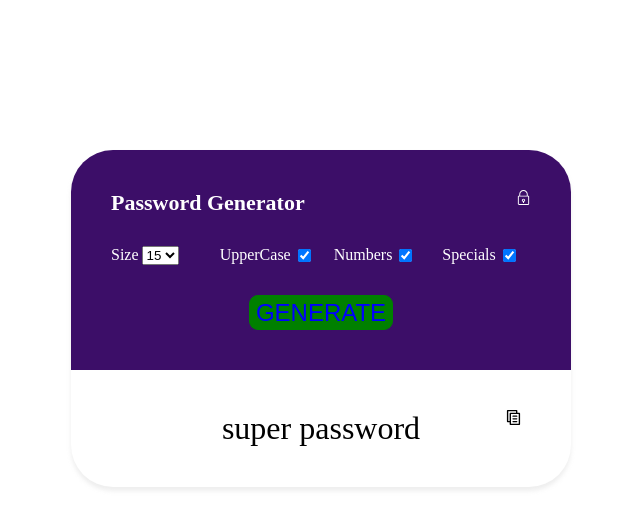
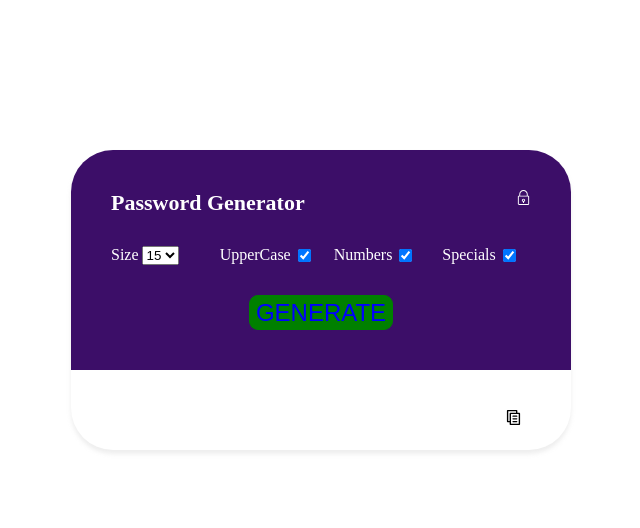
Before and after one commit to favio102/Password-Generator, a React (Create React App) app: page / in a window 1280 px wide. Shown: the top 528 px of the page, without its empty margins (319-959 px from the left). Built offline with nearby package versions, Linux system fonts and the light colour scheme.

Commit message:
submiting form logic added

```diff
--- a/public/index.html
+++ b/public/index.html
@@ -15,29 +15,10 @@
       user's mobile device or desktop. See https://developers.google.com/web/fundamentals/web-app-manifest/
     -->
     <link rel="manifest" href="%PUBLIC_URL%/manifest.json" />
-    <!--
-      Notice the use of %PUBLIC_URL% in the tags above.
-      It will be replaced with the URL of the `public` folder during the build.
-      Only files inside the `public` folder can be referenced from the HTML.
-
-      Unlike "/favicon.ico" or "favicon.ico", "%PUBLIC_URL%/favicon.ico" will
-      work correctly both with client-side routing and a non-root public URL.
-      Learn how to configure a non-root public URL by running `npm run build`.
-    -->
-    <title>React App</title>
+    <title>Password Generator</title>
   </head>
   <body>
     <noscript>You need to enable JavaScript to run this app.</noscript>
     <div id="root"></div>
-    <!--
-      This HTML file is a template.
-      If you open it directly in the browser, you will see an empty page.
-
-      You can add webfonts, meta tags, or analytics to this file.
-      The build step will place the bundled scripts into the <body> tag.
-
-      To begin the development, run `npm start` or `yarn start`.
-      To create a production bundle, use `npm run build` or `yarn build`.
-    -->
   </body>
 </html>
--- a/src/components/PasswordGeneratorBody/PasswordGeneratorBody.jsx
+++ b/src/components/PasswordGeneratorBody/PasswordGeneratorBody.jsx
@@ -1,12 +1,23 @@
 import s from "./style.module.css";
 
-export function PasswordGeneratorBody() {
+export function PasswordGeneratorBody(props) {
+  const submit = (e) => {
+    e.preventDefault();
+    let formData = {};
+
+    new FormData(e.currentTarget).forEach((value, key) => {
+      formData[key] = value;
+    });
+    let generatedPassword = Math.random();
+    props.onSubmit(generatedPassword);
+  };
+
   return (
-    <form>
+    <form onSubmit={submit}>
       <div className={s.grid_container}>
         <div className={s.grid_item}>
           Size
-          <select name="values" defaultValue={15}>
+          <select name="size" defaultValue={15}>
             <option value="5">5</option>
             <option value="10">10</option>
             <option value="15">15</option>
@@ -15,22 +26,22 @@ export function PasswordGeneratorBody() {
         </div>
         <div className={s.grid_item}>
           UpperCase
-          <input type="checkbox" defaultChecked />
+          <input name="uppercase" type="checkbox" defaultChecked />
         </div>
         <div className={s.grid_item}>
           Numbers
-          <input type="checkbox" defaultChecked />
+          <input name="number" type="checkbox" defaultChecked />
         </div>
         <div className={s.grid_item}>
           Specials
-          <input type="checkbox" defaultChecked />
+          <input name="special" type="checkbox" defaultChecked />
         </div>
       </div>
-        <div className={s.btn_container}>
-          <button type="submit" className={s.btn_generate}>
-            GENERATE
-          </button>
-        </div>
+      <div className={s.btn_container}>
+        <button type="submit" className={s.btn_generate}>
+          GENERATE
+        </button>
+      </div>
     </form>
   );
 }
--- a/src/components/PasswordGeneratorCard/PasswordGeneratorCard.jsx
+++ b/src/components/PasswordGeneratorCard/PasswordGeneratorCard.jsx
@@ -1,14 +1,18 @@
-import { PasswordGeneratorBody } from '../PasswordGeneratorBody/PasswordGeneratorBody'
-import { PasswordGeneratorFooter } from '../PasswordGeneratorFooter/PasswordGeneratorFooter'
-import { PasswordGeneratorHeader } from '../PasswordGeneratorHeader/PasswordGeneratorHeader'
+import { useState } from "react";
+import { PasswordGeneratorBody } from "../PasswordGeneratorBody/PasswordGeneratorBody";
+import { PasswordGeneratorFooter } from "../PasswordGeneratorFooter/PasswordGeneratorFooter";
+import { PasswordGeneratorHeader } from "../PasswordGeneratorHeader/PasswordGeneratorHeader";
 import s from "./style.module.css";
 
 export function PasswordGeneratorCard() {
-    return <div className={s.root}>
-        <div className={s.main}>
-            <PasswordGeneratorHeader />
-            <PasswordGeneratorBody />
-        </div>
-        <PasswordGeneratorFooter />
+  const [password, setPassword] = useState("");
+  return (
+    <div className={s.root}>
+      <div className={s.main}>
+        <PasswordGeneratorHeader />
+        <PasswordGeneratorBody onSubmit={setPassword} />
+      </div>
+      <PasswordGeneratorFooter password={password} />
     </div>
+  );
 }
--- a/src/components/PasswordGeneratorFooter/PasswordGeneratorFooter.jsx
+++ b/src/components/PasswordGeneratorFooter/PasswordGeneratorFooter.jsx
@@ -1,10 +1,10 @@
 import s from "./style.module.css";
-import copyPaste from "../../assets/copy-paste.svg"
+import copyPaste from "../../assets/copy-paste.svg";
 
-export function PasswordGeneratorFooter() {
+export function PasswordGeneratorFooter(props) {
   return (
     <div className={s.root}>
-      <div>super password</div>
+      <div>{props.password}</div>
       <img className={s.icon} src={copyPaste} alt="copy and paste" />
     </div>
   );
```
